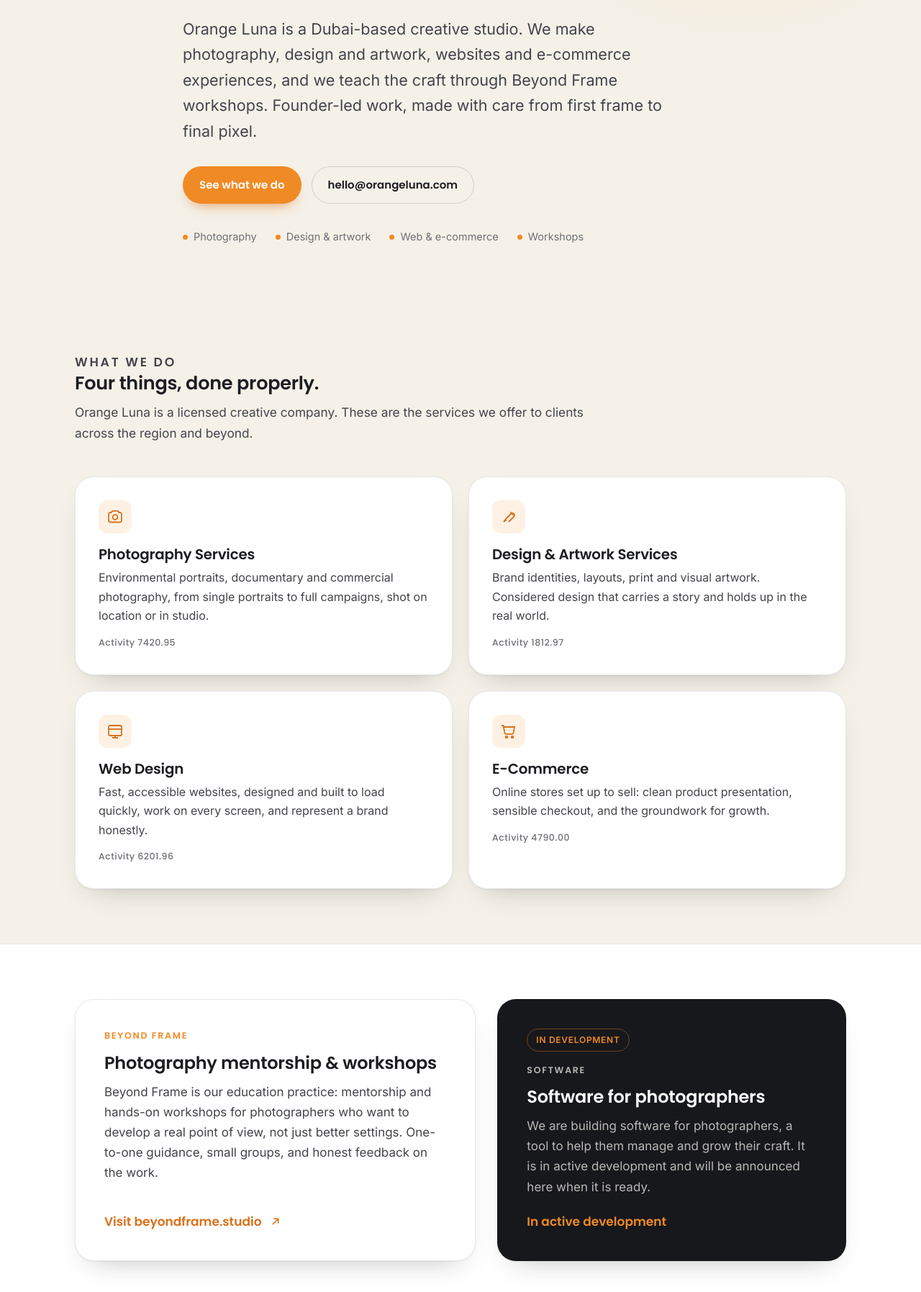
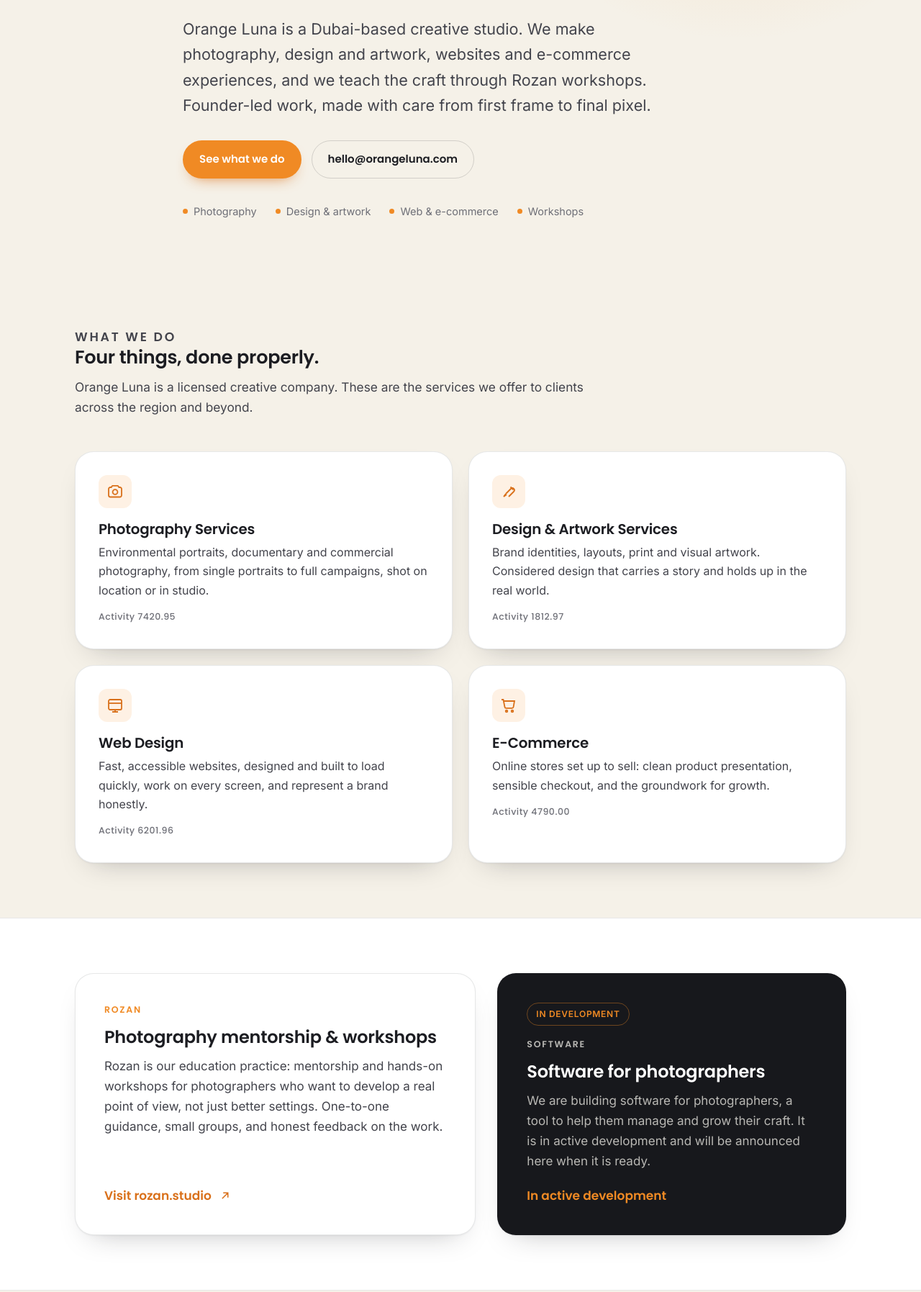
Before and after one commit to fardinfardh/orangeluna, a plain HTML site: page index.html in a window 1280 px wide. Shown: the part 425-2220 px from the top of the page at 72% size. Drawn offline with Linux system fonts and the light colour scheme.

Commit message:
Rename Beyond Frame to Rozan; update link to rozan.studio

```diff
--- a/index.html
+++ b/index.html
@@ -4,7 +4,7 @@
 <meta charset="utf-8">
 <meta name="viewport" content="width=device-width, initial-scale=1">
 <title>Orange Luna: Creative Studio in Dubai</title>
-<meta name="description" content="Orange Luna is a Dubai-based creative studio offering photography, design and artwork, web design and e-commerce services, plus Beyond Frame photography workshops. Software for photographers in development.">
+<meta name="description" content="Orange Luna is a Dubai-based creative studio offering photography, design and artwork, web design and e-commerce services, plus Rozan photography workshops. Software for photographers in development.">
 <link rel="canonical" href="https://orangeluna.com/">
 <meta name="theme-color" content="#F5F1E8">
 
@@ -12,7 +12,7 @@
 <meta property="og:type" content="website">
 <meta property="og:site_name" content="Orange Luna">
 <meta property="og:title" content="Orange Luna: Creative Studio in Dubai">
-<meta property="og:description" content="Photography, design, web and e-commerce from a Dubai-based creative studio. Home of Beyond Frame workshops.">
+<meta property="og:description" content="Photography, design, web and e-commerce from a Dubai-based creative studio. Home of Rozan workshops.">
 <meta property="og:url" content="https://orangeluna.com/">
 <meta property="og:image" content="https://orangeluna.com/og-image.jpg">
 <meta name="twitter:card" content="summary_large_image">
@@ -50,7 +50,7 @@
   },
   "identifier": { "@type": "PropertyValue", "name": "Trade Licence", "value": "2647582.01" },
   "telephone": ["+971585525722", "+31655935251"],
-  "sameAs": ["https://beyondframe.studio"]
+  "sameAs": ["https://rozan.studio"]
 }
 </script>
 </head>
@@ -90,7 +90,7 @@
       <h1>We help brands and people <span class="accent">see</span> and be seen.</h1>
       <p class="lede">
         Orange Luna is a Dubai-based creative studio. We make photography, design and artwork,
-        websites and e-commerce experiences, and we teach the craft through Beyond Frame workshops.
+        websites and e-commerce experiences, and we teach the craft through Rozan workshops.
         Founder-led work, made with care from first frame to final pixel.
       </p>
       <div class="hero-actions">
@@ -156,22 +156,22 @@
     </div>
   </section>
 
-  <!-- Workshops (Beyond Frame) + Software -->
+  <!-- Workshops (Rozan) + Software -->
   <section id="workshops" class="section section-alt">
     <div class="wrap">
       <div class="band">
 
         <div class="feature">
-          <p class="tag">Beyond Frame</p>
+          <p class="tag">Rozan</p>
           <h3>Photography mentorship &amp; workshops</h3>
           <p>
-            Beyond Frame is our education practice: mentorship and hands-on workshops for
+            Rozan is our education practice: mentorship and hands-on workshops for
             photographers who want to develop a real point of view, not just better settings.
             One-to-one guidance, small groups, and honest feedback on the work.
           </p>
           <div class="spacer"></div>
-          <a class="link-row" href="https://beyondframe.studio" target="_blank" rel="noopener">
-            Visit beyondframe.studio
+          <a class="link-row" href="https://rozan.studio" target="_blank" rel="noopener">
+            Visit rozan.studio
             <svg width="18" height="18" viewBox="0 0 24 24" fill="none" stroke="currentColor" stroke-width="2" stroke-linecap="round" aria-hidden="true"><path d="M7 17L17 7M9 7h8v8"/></svg>
           </a>
         </div>
@@ -244,7 +244,7 @@
     <div class="footer-top">
       <div class="footer-brand">
         <div class="wordmark"><span class="o">ORANGE</span> LUNA</div>
-        <p>A creative studio from Dubai: photography, design, web and e-commerce, and Beyond Frame workshops.</p>
+        <p>A creative studio from Dubai: photography, design, web and e-commerce, and Rozan workshops.</p>
       </div>
       <nav class="footer-nav" aria-label="Footer">
         <div class="footer-col">
@@ -256,7 +256,7 @@
         </div>
         <div class="footer-col">
           <h4>More</h4>
-          <a href="https://beyondframe.studio" target="_blank" rel="noopener">Beyond Frame</a>
+          <a href="https://rozan.studio" target="_blank" rel="noopener">Rozan</a>
           <a href="/privacy">Privacy</a>
           <a href="/support">Support</a>
           <a href="mailto:hello@orangeluna.com">hello@orangeluna.com</a>
```
Also changed, not shown: support.html (+2 -2 lines), 1 other file.
